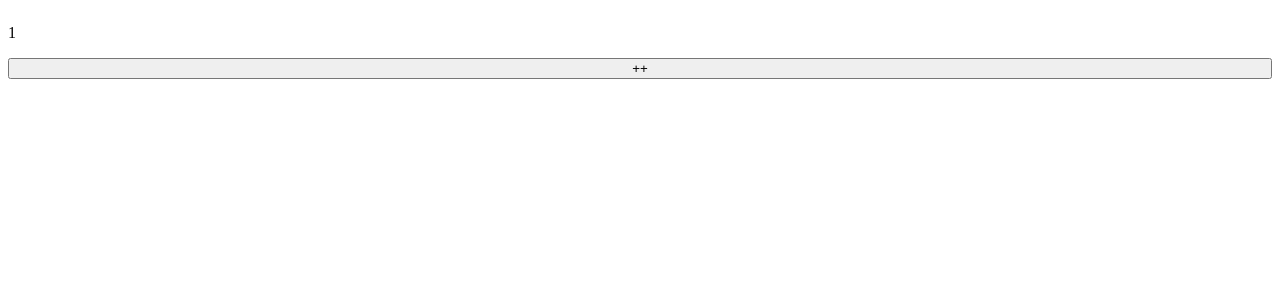
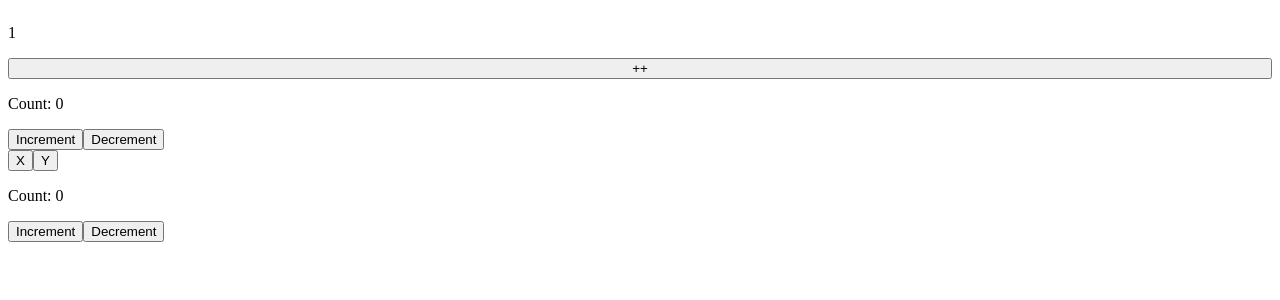
Before and after one commit to minki3/typescript-practice, a React (Create React App) app: page /test in a window 1280 px wide. Shown: the top 300 px of the page. Built offline with nearby package versions, Linux system fonts and the light colour scheme.

Commit message:
useContext + useReducer

```diff
--- /dev/null
+++ b/src/ReducerContext.tsx
@@ -0,0 +1,36 @@
+import React, { createContext, useContext, useReducer } from "react";
+
+const ReducerContext = createContext<any>(undefined);
+
+// 리듀서 함수
+const reducer = (state: any, action: any) => {
+  switch (action.type) {
+    case "increment":
+      return { count: state.count + 1 };
+    case "decrement":
+      return { count: state.count - 1 };
+    default:
+      return state;
+  }
+};
+
+const initialState = { count: 0 };
+
+export const ReducerContextProvider = ({
+  children,
+}: {
+  children: React.ReactNode;
+}) => {
+  const [state, dispatch] = useReducer(reducer, initialState);
+
+  return (
+    <ReducerContext.Provider value={{ state, dispatch }}>
+      {children}
+    </ReducerContext.Provider>
+  );
+};
+
+// 커스텀 훅으로 Context 사용
+export const useContextReducer = () => {
+  return useContext(ReducerContext);
+};
--- a/src/pages/TestPaga/Page2.tsx
+++ b/src/pages/TestPaga/Page2.tsx
@@ -1,13 +1,33 @@
-import { useEffect } from "react";
+import { useEffect, useState, useCallback, useMemo } from "react";
 import Page3 from "./Page3";
 
-export default function Page2() {
+import React from "react";
+
+// interface Props {
+//   count: number;
+// }
+
+const Page2 = () => {
   useEffect(() => {
     console.log("page2 render !");
   });
+  const [x, setX] = useState(0);
+  const [y, setY] = useState(0);
+
+  // useMemo(() => {
+  //   console.log(y);
+  // }, [x]);
+  const functioncallback = useCallback(() => {
+    console.log(y);
+  }, [x]);
+  functioncallback();
   return (
     <div>
       <Page3 />
+      <button onClick={() => setX((prev) => prev + 1)}>X</button>
+      <button onClick={() => setY((prev) => prev + 1)}>Y</button>
     </div>
   );
-}
+};
+
+export default React.memo(Page2);
--- a/src/pages/TestPaga/Page3.tsx
+++ b/src/pages/TestPaga/Page3.tsx
@@ -1,8 +1,29 @@
-import { useEffect } from "react";
+import { useEffect, useReducer } from "react";
 
 export default function Page3() {
-  useEffect(() => {
-    console.log("page3 render !");
-  });
-  return <div></div>;
+  const increment = "INCREMENT";
+  const decrement = "DECREMENT";
+
+  const reducer = (state: any, action: any) => {
+    console.log(state);
+    switch (action.type) {
+      case increment:
+        return { ...state, count: state.count + 1 };
+      case decrement:
+        return { ...state, count: state.count - 1 };
+      default:
+        return state;
+    }
+  };
+
+  const initialState = { count: 0, name: "" };
+
+  const [state, dispatch] = useReducer(reducer, initialState);
+  return (
+    <div>
+      <p>Count: {state.count}</p>
+      <button onClick={() => dispatch({ type: increment })}>Increment</button>
+      <button onClick={() => dispatch({ type: decrement })}>Decrement</button>
+    </div>
+  );
 }
--- a/src/pages/TestPaga/TestPage.tsx
+++ b/src/pages/TestPaga/TestPage.tsx
@@ -2,6 +2,8 @@ import { TestContextProvider } from "../../ContextTest";
 import Page1 from "./Page1";
 import { useTestContextProvider } from "../../ContextTest";
 import { useEffect } from "react";
+import { ReducerContextProvider } from "../../ReducerContext";
+import TestPage2 from "./TestPage2";
 
 export default function TestPage() {
   return (
@@ -9,6 +11,9 @@ export default function TestPage() {
       <TestContextProvider>
         <Page1 />
       </TestContextProvider>
+      <ReducerContextProvider>
+        <TestPage2 />
+      </ReducerContextProvider>
     </>
   );
 }
--- /dev/null
+++ b/src/pages/TestPaga/TestPage2.tsx
@@ -0,0 +1,13 @@
+import React from "react";
+import { useContextReducer } from "../../ReducerContext";
+
+export default function TestPage2() {
+  const { state, dispatch } = useContextReducer();
+  return (
+    <div>
+      <p>Count: {state.count}</p>
+      <button onClick={() => dispatch({ type: "increment" })}>Increment</button>
+      <button onClick={() => dispatch({ type: "decrement" })}>Decrement</button>
+    </div>
+  );
+}
```
